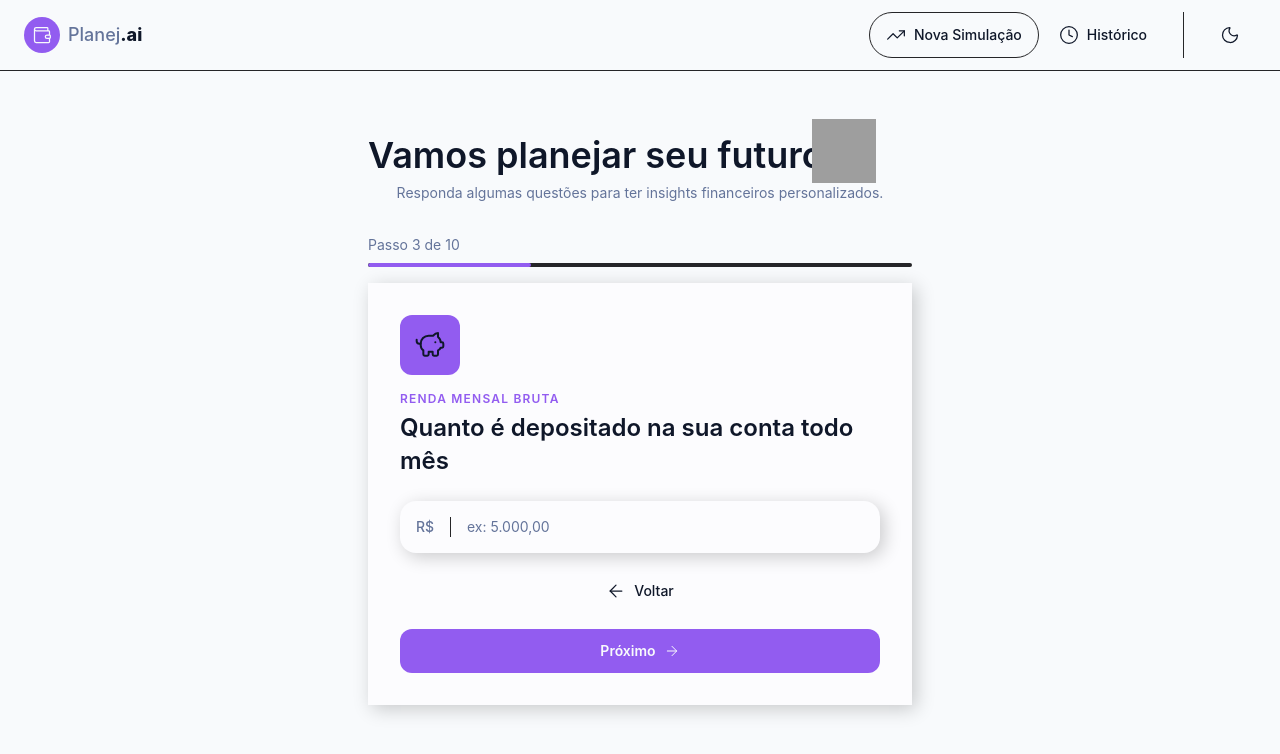
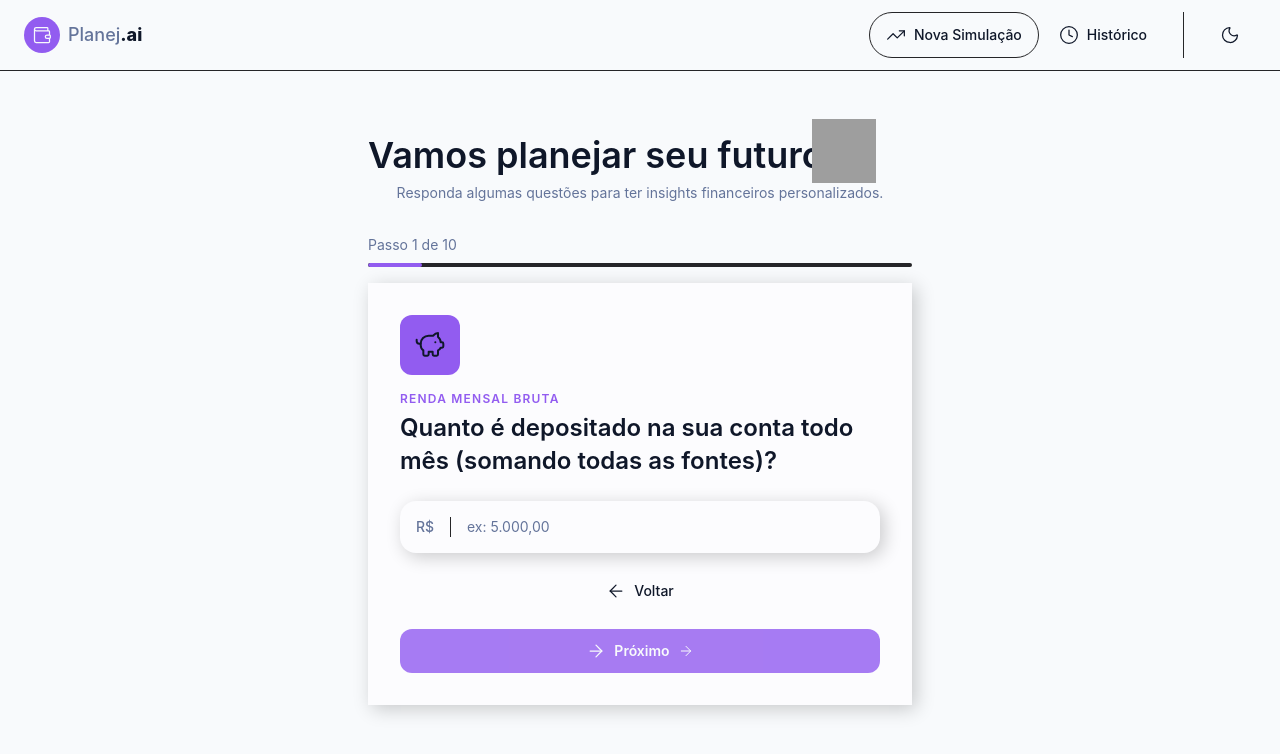
Before and after one commit to Wilrrama/educador_financeiro, a React (Vite) app: page / in a window 1280 px wide. Shown: the top 754 px of the page. Built offline with nearby package versions, Linux system fonts and the light colour scheme; grey boxes are pictures that could not be loaded.

Commit message:
feat: navegacao formulario

```diff
--- a/src/components/features/Simulation/Form.tsx
+++ b/src/components/features/Simulation/Form.tsx
@@ -1,20 +1,46 @@
-import { PiggyBank } from "lucide-react";
 import { StepProgress } from "./Progress";
 import { FormStep } from "./FormStep";
+import { simulationFormSteps } from "../../../data/simulation";
+import { useState } from "react";
 
 export const SimulationForm = () => {
+  const [currentStepIndex, setCurrentStepIndex] = useState(0);
+
+  const totalSteps = simulationFormSteps.length;
+  const currentStep = simulationFormSteps[currentStepIndex];
+
+  const handleNextStep = () => {
+    // const updatedFormData = { ...formData, [currentStep.id]: value };
+    // setFormData(updatedFormData);
+
+    // console.log({ updatedFormData });
+
+    if (currentStepIndex + 1 > totalSteps - 1) {
+      // const id = saveFormData(updatedFormData);
+      // void navigate(`/resultado/${id}`);
+      return;
+    }
+
+    setCurrentStepIndex((prev) => prev + 1);
+  };
+
+  const handlePreviousStep = () => {
+    if (currentStepIndex === 0) {
+      return;
+    }
+
+    setCurrentStepIndex((prev) => prev - 1);
+  };
+
   return (
     <>
-      <StepProgress currentStep={3} totalSteps={10} />
+      <StepProgress currentStep={currentStepIndex + 1} totalSteps={10} />
       <FormStep
-        icon={PiggyBank}
-        title="Renda mensal bruta"
-        question="Quanto é depositado na sua conta todo mês"
-        inputProps={{
-          type: "text",
-          placeholder: "ex: 5.000,00",
-          prefix: "R$",
-        }}
+        key={currentStep.id}
+        {...currentStep}
+        onBack={handlePreviousStep}
+        onNext={handleNextStep}
+        hideBackButton={currentStepIndex === 0}
       />
     </>
   );
--- a/src/components/features/Simulation/FormStep.tsx
+++ b/src/components/features/Simulation/FormStep.tsx
@@ -1,8 +1,10 @@
 import { ArrowLeft, ArrowRight, type LucideIcon } from "lucide-react";
 import { Input, type InputProps } from "../../shared/Input";
 import { Button } from "../../shared/Button";
+import { useState, type SyntheticEvent } from "react";
 
-interface FormStepProps {
+export interface FormStepProps {
+  id: string;
   icon: LucideIcon;
   title: string;
   question: string;
@@ -13,13 +15,32 @@
   };
 }
 
+interface ActionsButtonsProps {
+  onBack: () => void;
+  onNext: () => void;
+  hideBackButton?: boolean;
+}
+
 export function FormStep({
   icon: Icon,
   title,
   question,
   inputProps,
   submitButtonProps,
-}: FormStepProps) {
+  hideBackButton,
+  onBack,
+  onNext,
+}: FormStepProps & ActionsButtonsProps) {
+  const [inputValue, setInputValue] = useState("");
+  const handleSubmit = (e: SyntheticEvent<HTMLFormElement>) => {
+    e.preventDefault();
+
+    if (!inputValue) {
+      return;
+    }
+
+    onNext();
+  };
   return (
     <div className="bg-card rounded-2x1 p-6 shadow-[4px_4px_18px_0px_rgba(0,0,0,0.2)] sm:p-8">
       <div className="bg-primary mb-4 flex h-15 w-15 items-center justify-center rounded-xl">
@@ -31,11 +52,15 @@
       <h3 className="text-foreground mb-6 text-xl leading-snug font-semibold sm:text-2xl">
         {question}
       </h3>
-      <form className="flex flex-col gap-4">
-        <Input {...inputProps} />
+      <form onSubmit={handleSubmit} className="flex flex-col gap-4">
+        <Input
+          {...inputProps}
+          value={inputValue}
+          onChange={(e) => setInputValue(e.target.value)}
+        />
         <Button
           type="button"
-          //onClick={onBack}
+          onClick={onBack}
           variant="ghost"
           icon={ArrowLeft}
           className="order-2 flex-1 justify-center rounded-xl py-3 sm:order-1"
@@ -45,8 +70,8 @@
         <Button
           type="submit"
           variant="primary"
-          //icon={!submitButtonProps ? ArrowRight : undefined}
-          //disabled={!inputValue}
+          icon={!submitButtonProps ? ArrowRight : undefined}
+          disabled={!inputValue}
           className="order-1 flex-1 sm:order-2"
         >
           {submitButtonProps?.label ?? "Próximo"}
--- /dev/null
+++ b/src/data/simulation.ts
@@ -0,0 +1,99 @@
+import {
+  CalendarClock,
+  CreditCard,
+  Goal,
+  Landmark,
+  PiggyBank,
+  Wallet,
+} from "lucide-react";
+
+//import type { InsightData } from "@/services/aiService";
+
+import type { FormStepProps } from "../components/features/Simulation/FormStep";
+
+export const simulationFormSteps = [
+  {
+    id: "income",
+    icon: PiggyBank,
+    title: "Renda mensal bruta",
+    question:
+      "Quanto é depositado na sua conta todo mês (somando todas as fontes)?",
+    inputProps: {
+      placeholder: "ex: 5.000,00",
+      prefix: "R$",
+      maxLength: 12,
+    },
+  },
+  {
+    id: "expenses",
+    icon: CreditCard,
+    title: "Custos fixos de vida",
+    question:
+      "Quanto você gasta mensalmente com custos fixos (aluguel, contas, etc)?",
+    inputProps: {
+      placeholder: "ex: 2.000,00",
+      prefix: "R$",
+      maxLength: 12,
+    },
+  },
+  {
+    id: "debts",
+    icon: Landmark,
+    title: "Dívidas / parcelas",
+    question:
+      "Você tem algum valor comprometido com parcelas ou empréstimos mensalmente?",
+    inputProps: {
+      placeholder: "ex: 500,00",
+      prefix: "R$",
+      maxLength: 12,
+    },
+  },
+  {
+    id: "goalName",
+    icon: Goal,
+    title: "Nome da meta",
+    question: "Qual o objetivo que você deseja alcançar?",
+    inputProps: {
+      placeholder: "ex: Viagem para o Japão",
+      maxLength: 50,
+    },
+  },
+  {
+    id: "goalAmount",
+    icon: Wallet,
+    title: "Custo da meta",
+    question: "Quanto custa realizar esse sonho?",
+    inputProps: {
+      placeholder: "ex: 15.000,00",
+      prefix: "R$",
+      maxLength: 12,
+    },
+  },
+  {
+    id: "goalDeadline",
+    icon: CalendarClock,
+    title: "Prazo desejado",
+    question: "Em quantos meses você planeja atingir esse objetivo?",
+    inputProps: {
+      type: "number",
+      placeholder: "ex: 12",
+      suffix: "meses",
+      min: 1,
+      max: 120,
+    },
+    submitButtonProps: {
+      label: "Gerar simulação",
+      emojiIcon: "✨",
+    },
+  },
+] satisfies FormStepProps[];
+
+export type SimulationFormData = Record<
+  (typeof simulationFormSteps)[number]["id"],
+  string
+>;
+
+// export type SimulationRecord = SimulationFormData & {
+//   id: string;
+//   insight?: InsightData;
+// };
```
